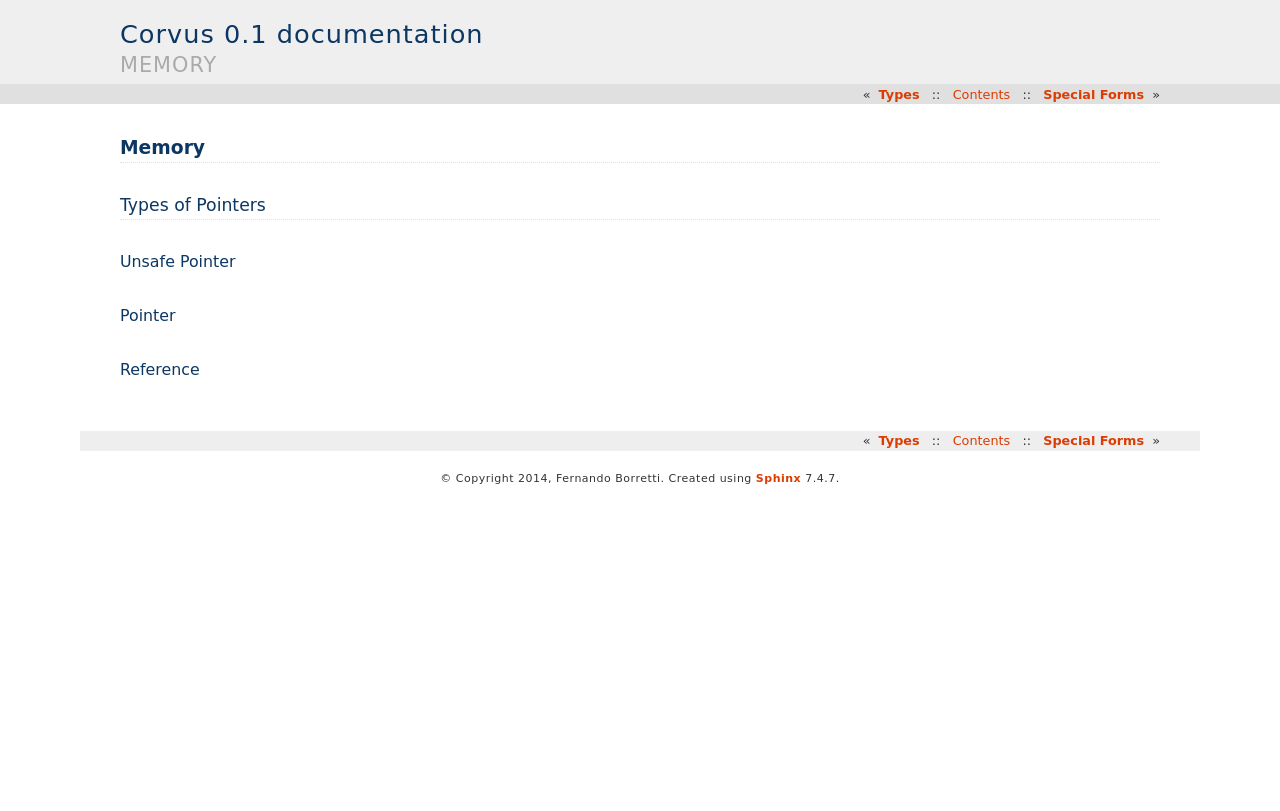
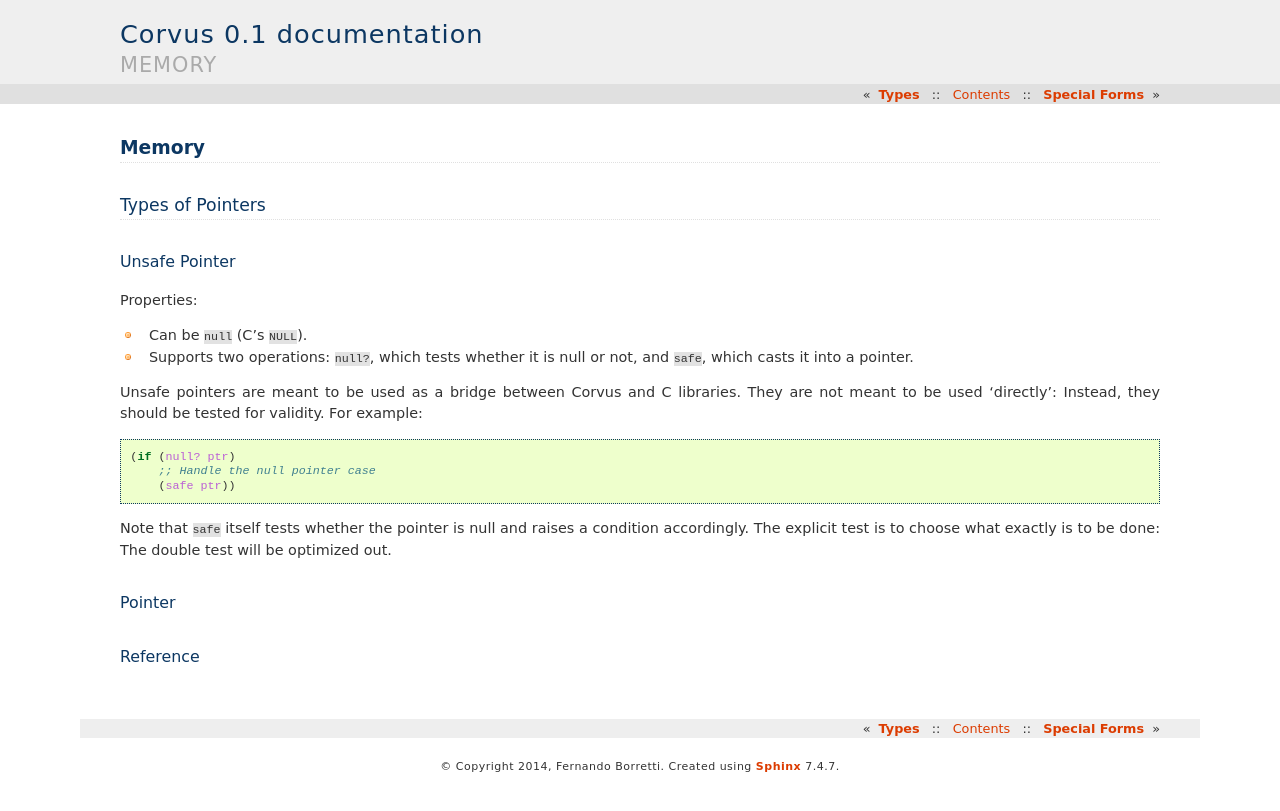
Before and after one commit to eudoxia0/corvus, a Sphinx documentation site: the page built from docs/memory.rst, in a window 1280 px wide. Shown: the top 811 px of the page. Built offline with Sphinx 7.4.7, drawn with Linux system fonts in a browser that asks for light colours; formulas are drawn with MathJax 3.

Commit message:
Update memory documentation

```diff
--- a/docs/memory.rst
+++ b/docs/memory.rst
@@ -8,6 +8,26 @@ Types of Pointers
 Unsafe Pointer
 --------------
 
+Properties:
+
+* Can be :code:`null` (C's :code:`NULL`).
+* Supports two operations: :code:`null?`, which tests whether it is null or not,
+  and :code:`safe`, which casts it into a pointer.
+
+Unsafe pointers are meant to be used as a bridge between Corvus and C
+libraries. They are not meant to be used 'directly': Instead, they should be
+tested for validity. For example:
+
+::
+
+  (if (null? ptr)
+      ;; Handle the null pointer case
+      (safe ptr))
+
+Note that :code:`safe` itself tests whether the pointer is null and raises a
+condition accordingly. The explicit test is to choose what exactly is to be
+done: The double test will be optimized out.
+
 Pointer
 -------
 
```
